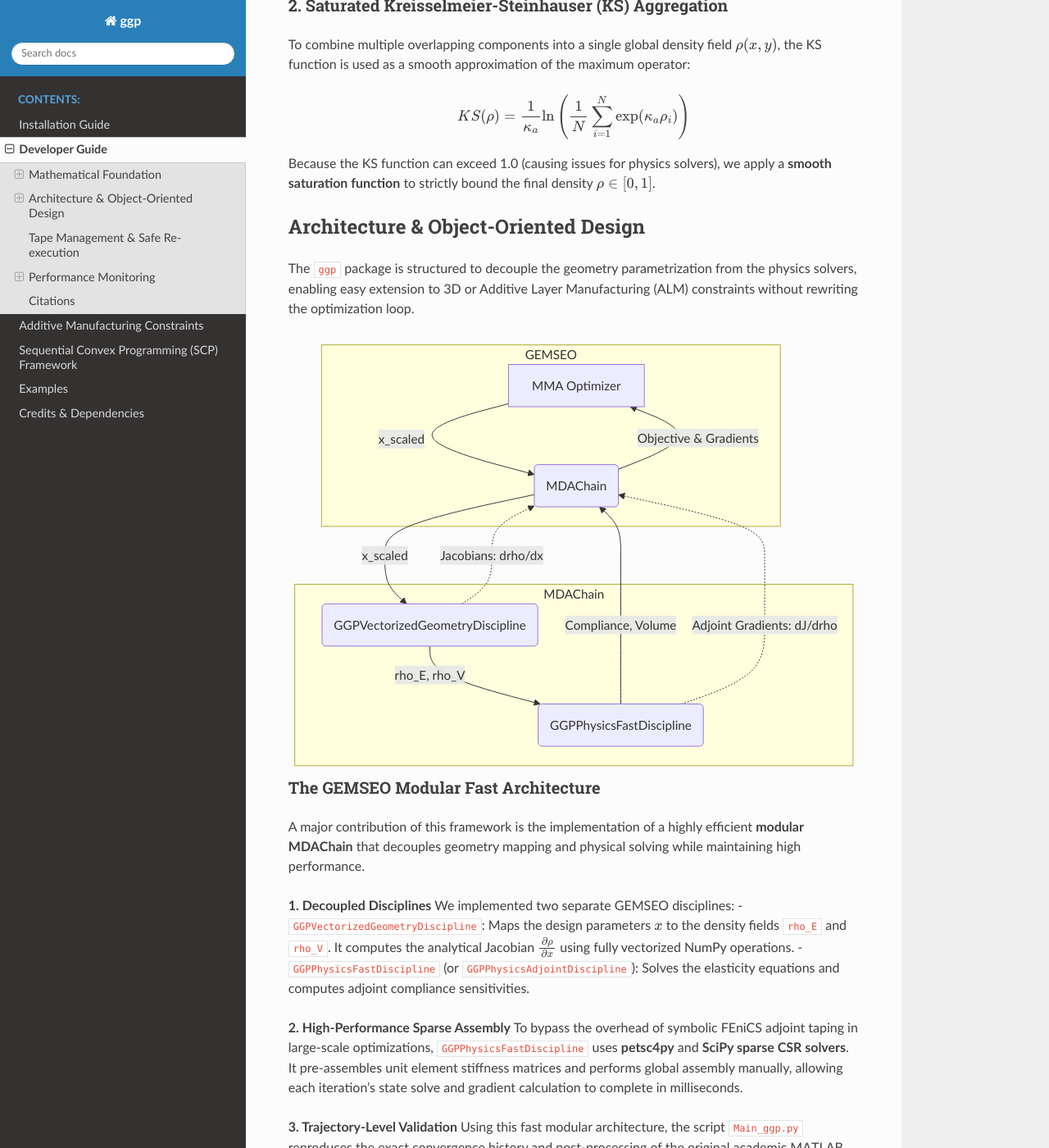
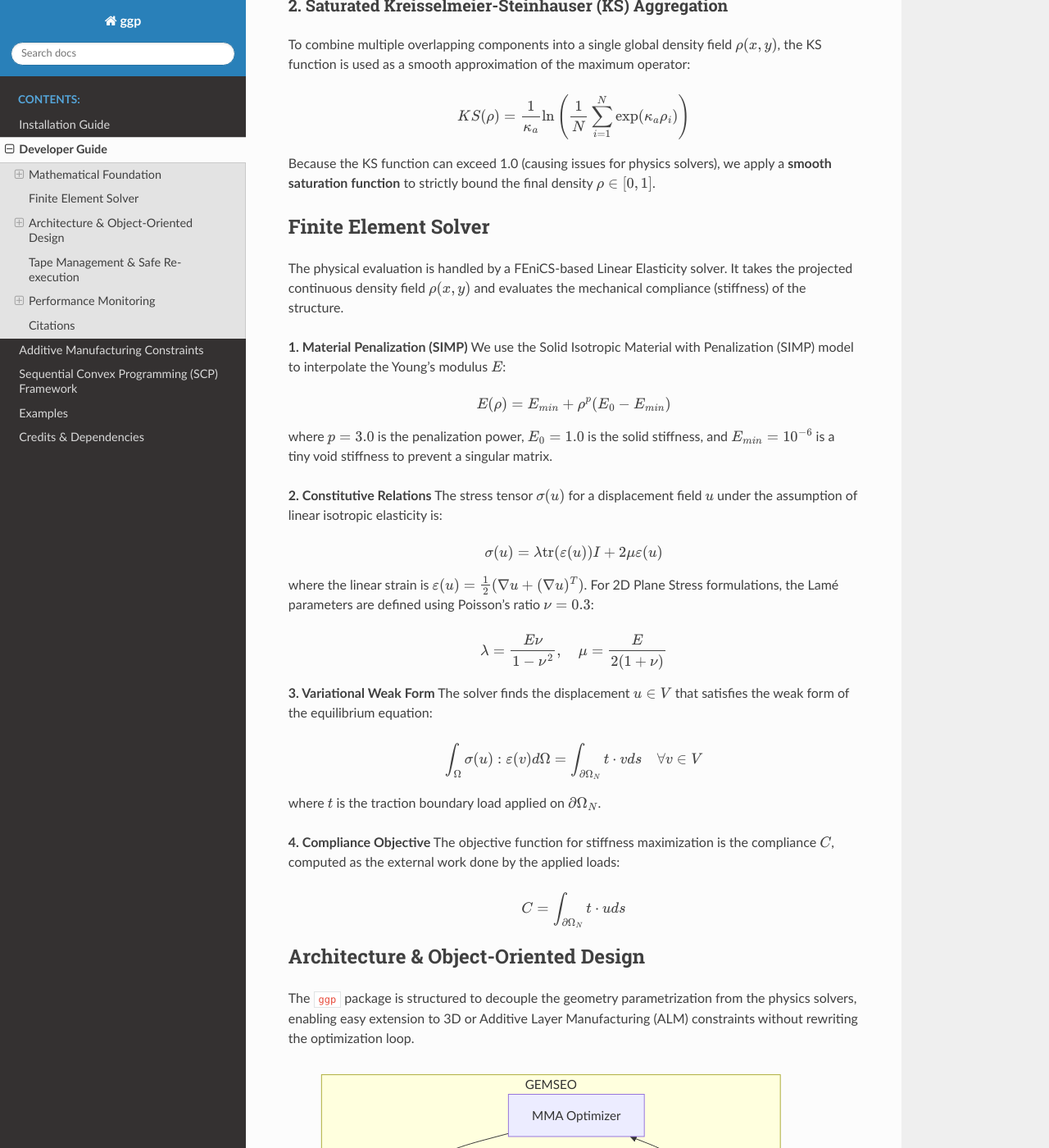
Before and after one commit to SimoneConiglio/generalized_geometry_projection, a Sphinx documentation site: the page built from docs/developer_guide.rst, in a window 1280 px wide and 1400 px high, scrolled down 1346 px. Shown: the whole window at 82% size. Built offline with Sphinx 7.4.7 and the Read the Docs theme 3.1.0, drawn with Linux system fonts in a browser that asks for light colours.

Commit message:
docs: Add mathematical documentation for the FEM solver
- Documented the SIMP penalization power equation.
- Added linear isotropic elasticity constitutive relations for Plane Stress.
- Added variational weak form and compliance objective formulations.

```diff
--- a/docs/developer_guide.rst
+++ b/docs/developer_guide.rst
@@ -63,6 +63,44 @@ To combine multiple overlapping components into a single global density field :m
     KS(\rho) = \frac{1}{\kappa_a} \ln \left( \frac{1}{N} \sum_{i=1}^N \exp(\kappa_a \rho_i) \right)
 
 Because the KS function can exceed 1.0 (causing issues for physics solvers), we apply a **smooth saturation function** to strictly bound the final density :math:`\rho \in [0, 1]`.
+
+Finite Element Solver
+---------------------
+
+The physical evaluation is handled by a FEniCS-based Linear Elasticity solver. It takes the projected continuous density field :math:`\rho(x, y)` and evaluates the mechanical compliance (stiffness) of the structure.
+
+**1. Material Penalization (SIMP)**
+We use the Solid Isotropic Material with Penalization (SIMP) model to interpolate the Young's modulus :math:`E`:
+
+.. math::
+    E(\rho) = E_{min} + \rho^p (E_0 - E_{min})
+
+where :math:`p=3.0` is the penalization power, :math:`E_0 = 1.0` is the solid stiffness, and :math:`E_{min} = 10^{-6}` is a tiny void stiffness to prevent a singular matrix.
+
+**2. Constitutive Relations**
+The stress tensor :math:`\sigma(u)` for a displacement field :math:`u` under the assumption of linear isotropic elasticity is:
+
+.. math::
+    \sigma(u) = \lambda \text{tr}(\varepsilon(u)) I + 2\mu \varepsilon(u)
+
+where the linear strain is :math:`\varepsilon(u) = \frac{1}{2}(\nabla u + (\nabla u)^T)`. For 2D Plane Stress formulations, the Lamé parameters are defined using Poisson's ratio :math:`\nu = 0.3`:
+
+.. math::
+    \lambda = \frac{E \nu}{1 - \nu^2}, \quad \mu = \frac{E}{2(1+\nu)}
+
+**3. Variational Weak Form**
+The solver finds the displacement :math:`u \in V` that satisfies the weak form of the equilibrium equation:
+
+.. math::
+    \int_\Omega \sigma(u) : \varepsilon(v) d\Omega = \int_{\partial \Omega_N} t \cdot v ds \quad \forall v \in V
+
+where :math:`t` is the traction boundary load applied on :math:`\partial \Omega_N`.
+
+**4. Compliance Objective**
+The objective function for stiffness maximization is the compliance :math:`C`, computed as the external work done by the applied loads:
+
+.. math::
+    C = \int_{\partial \Omega_N} t \cdot u ds
 
 Architecture & Object-Oriented Design
 -------------------------------------
```
